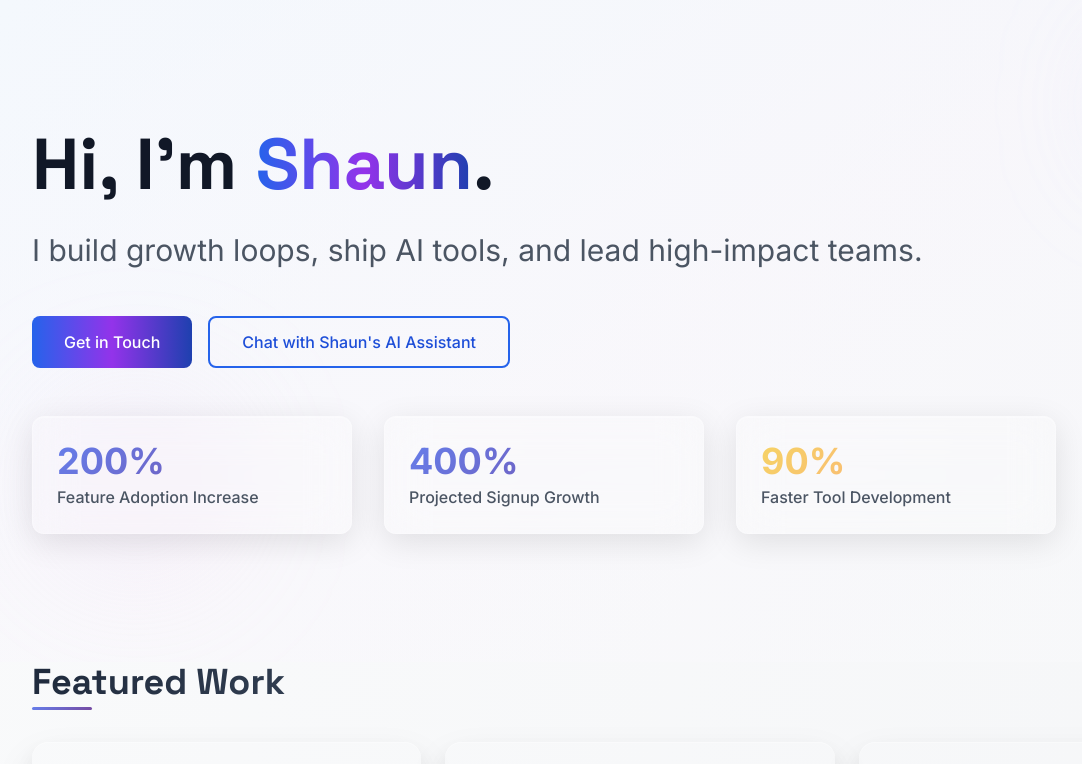
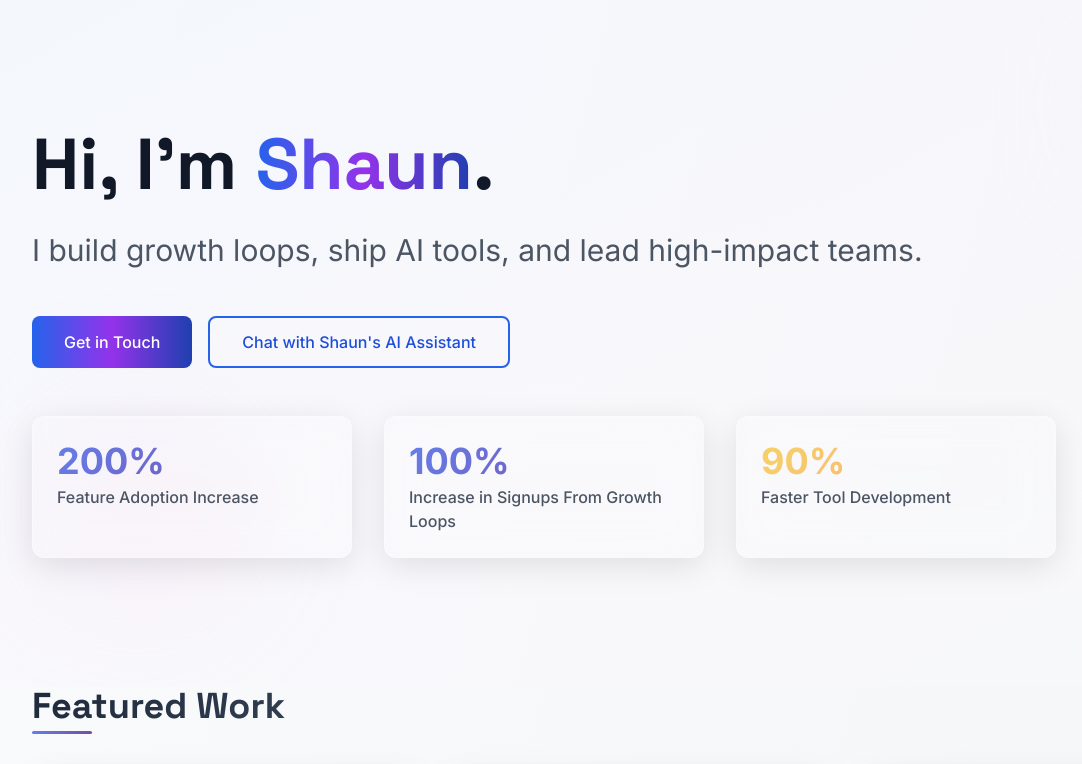
Before and after one commit to shaunhcrawford/resume-cards, a React (Vite) app: page / in a window 1280 px wide. Shown: the top 764 px of the page, without its empty margins (0-1082 px from the left). Built offline with nearby package versions, Linux system fonts and the light colour scheme.

Commit message:
Update About and Hero components to reflect revised growth metrics, changing projected signup growth from 400% to 100% and enhancing clarity in messaging.

```diff
--- a/src/components/About.tsx
+++ b/src/components/About.tsx
@@ -69,7 +69,7 @@ const About = () => {
               </p>
               <p>
                 Currently at Top Hat, I've led initiatives that increased feature adoption by 200% and
-                developed growth frameworks projected to drive 400% signup growth. I believe in combining
+                developed growth frameworks projected to drive 100% signup growth for specific channels. I believe in combining
                 strategic insight with hands-on execution.
               </p>
               <p>
--- a/src/components/Hero.tsx
+++ b/src/components/Hero.tsx
@@ -88,8 +88,8 @@ const Hero = () => {
               <div className="text-sm sm:text-base text-gray-600 font-medium">Feature Adoption Increase</div>
             </div>
             <div className="text-center sm:text-left premium-glass rounded-xl p-6">
-              <div className="text-2xl sm:text-3xl lg:text-4xl font-bold mb-1 text-gradient-premium">400%</div>
-              <div className="text-sm sm:text-base text-gray-600 font-medium">Projected Signup Growth</div>
+              <div className="text-2xl sm:text-3xl lg:text-4xl font-bold mb-1 text-gradient-premium">100%</div>
+              <div className="text-sm sm:text-base text-gray-600 font-medium">Increase in Signups From Growth Loops</div>
             </div>
             <div className="text-center sm:text-left premium-glass rounded-xl p-6">
               <div className="text-2xl sm:text-3xl lg:text-4xl font-bold mb-1 text-gradient-gold">90%</div>
```
